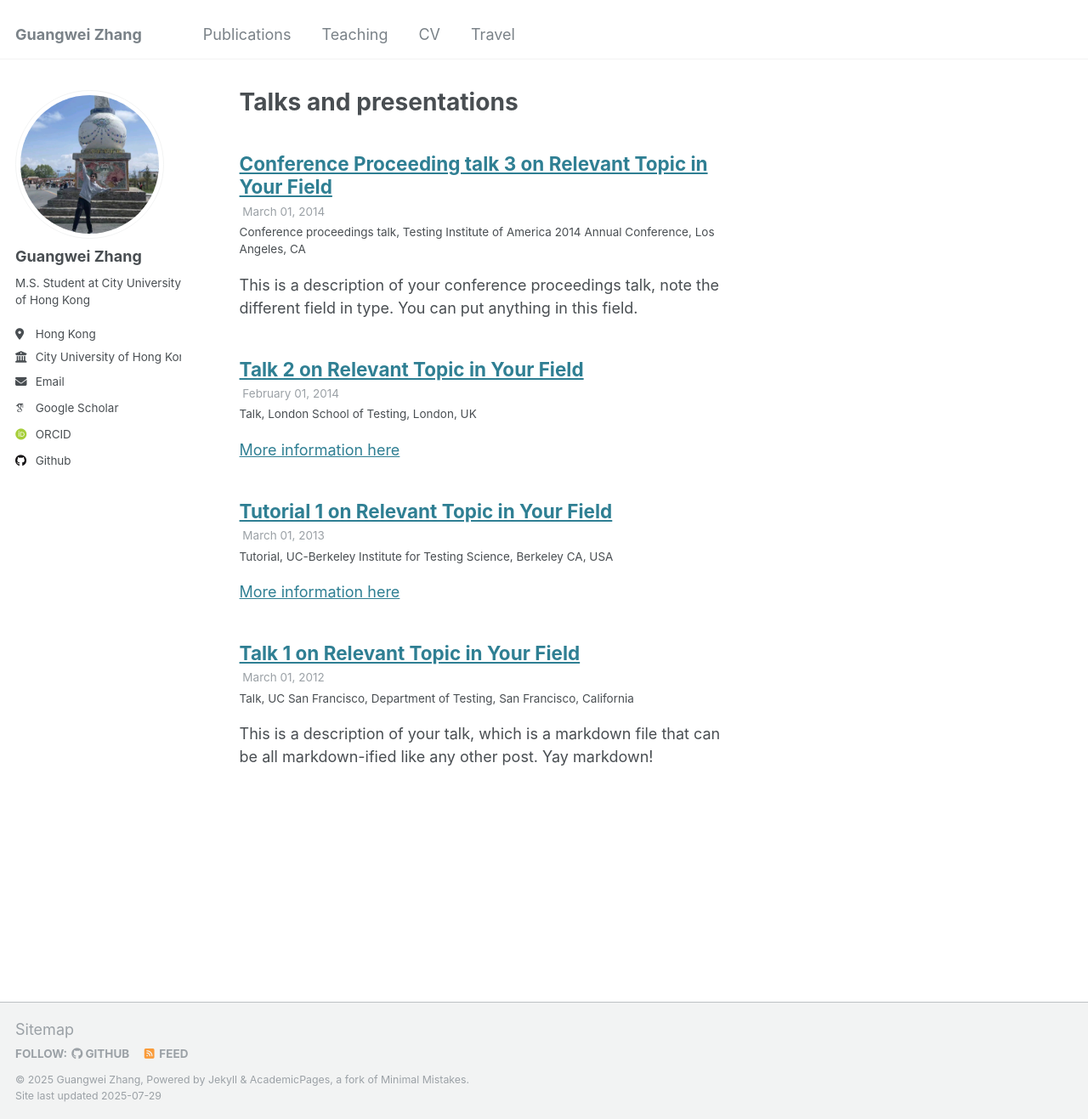
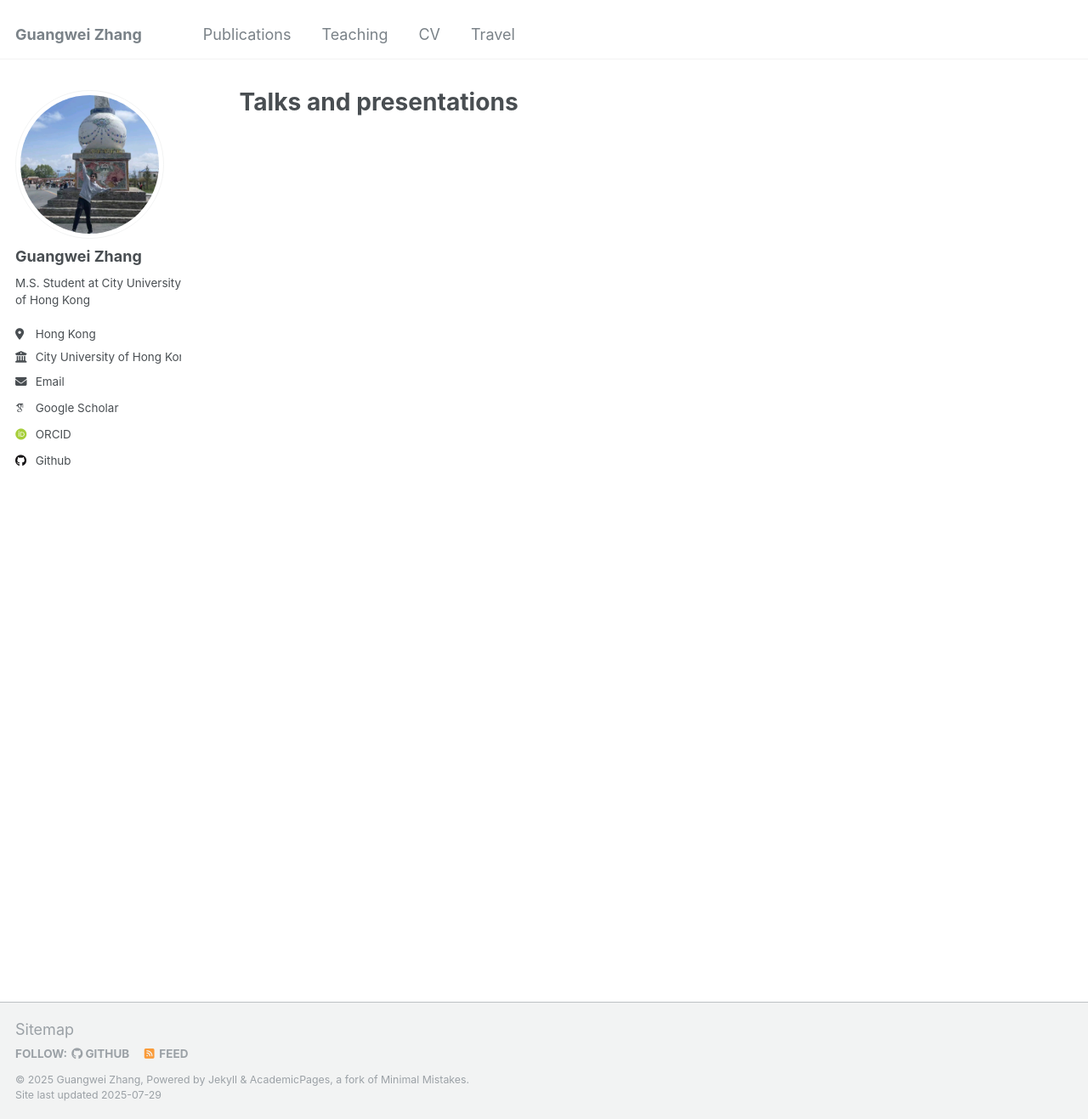
Before and after one commit to changhu73/changhu73.github.io, a Jekyll site: the page built from _pages/talks.html, in a window 1280 px wide and 1317 px high. Shown: the whole window at 85% size. Built offline with Jekyll 4.4.1, drawn with Linux system fonts in a browser that asks for light colours; some web fonts are replaced; some of the changed lines change nothing that is shown.

Commit message:
Update _config.yml

```diff
--- a/_config.yml
+++ b/_config.yml
@@ -223,21 +223,21 @@ collections:
   portfolio:
     output: true
     permalink: /:collection/:path/
-  talks:
+  cv:
     output: true
-    permalink: /:collection/:path/
+    permalink: /cv/
 
 
 # These settings control how pages and collections are included in the site
 defaults:
   # # _posts
-  - scope:
-      path: "/cv/"
-      type: cv
-    values:
-      layout: cv
-      author_profile: true
-      share: true
+  # - scope:
+  #     path: "/cv/"
+  #     type: cv
+  #   values:
+  #     layout: cv
+  #     author_profile: true
+  #     share: true
   # - scope:
   #     path: ""
   #     type: posts
```
